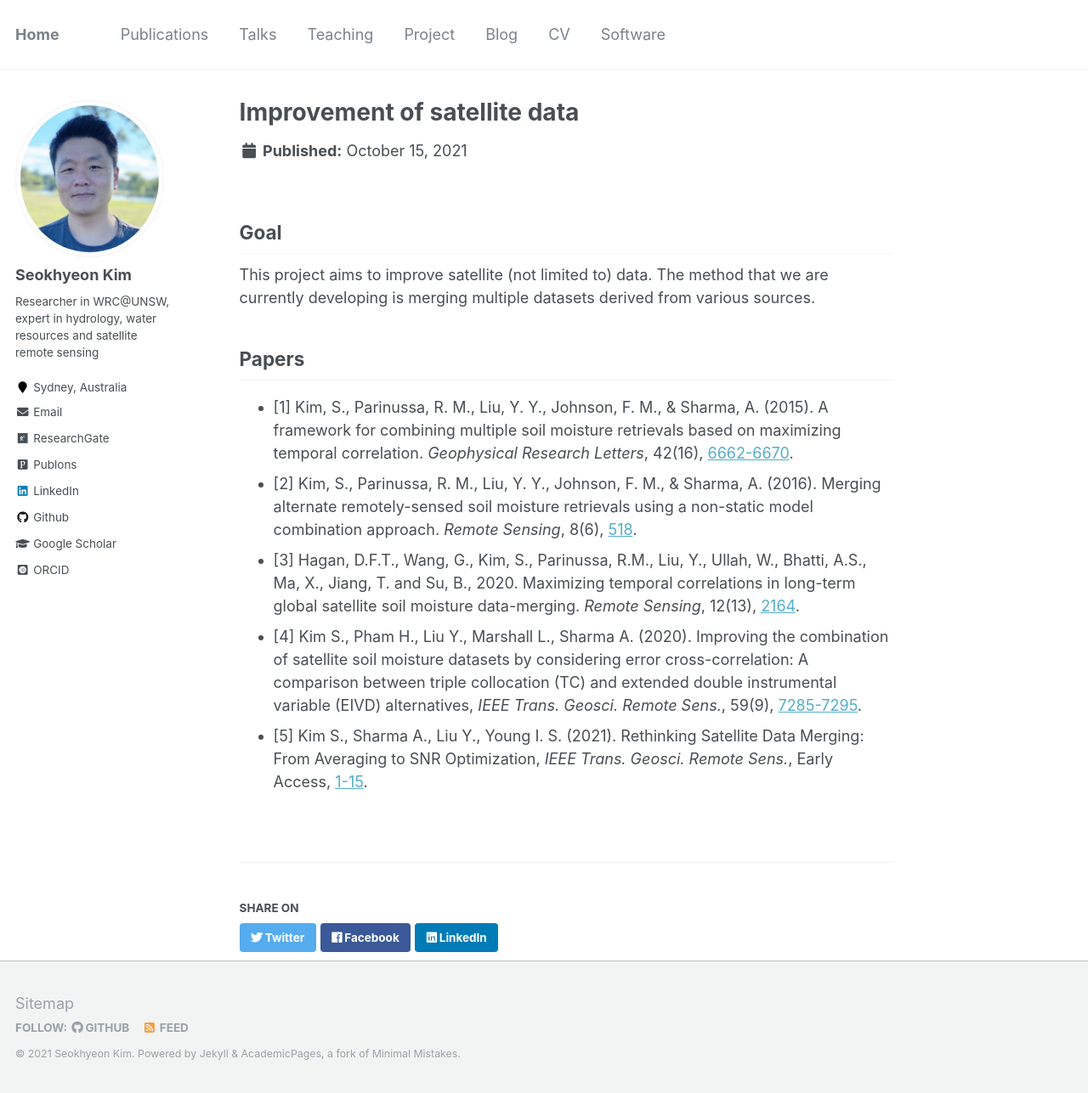
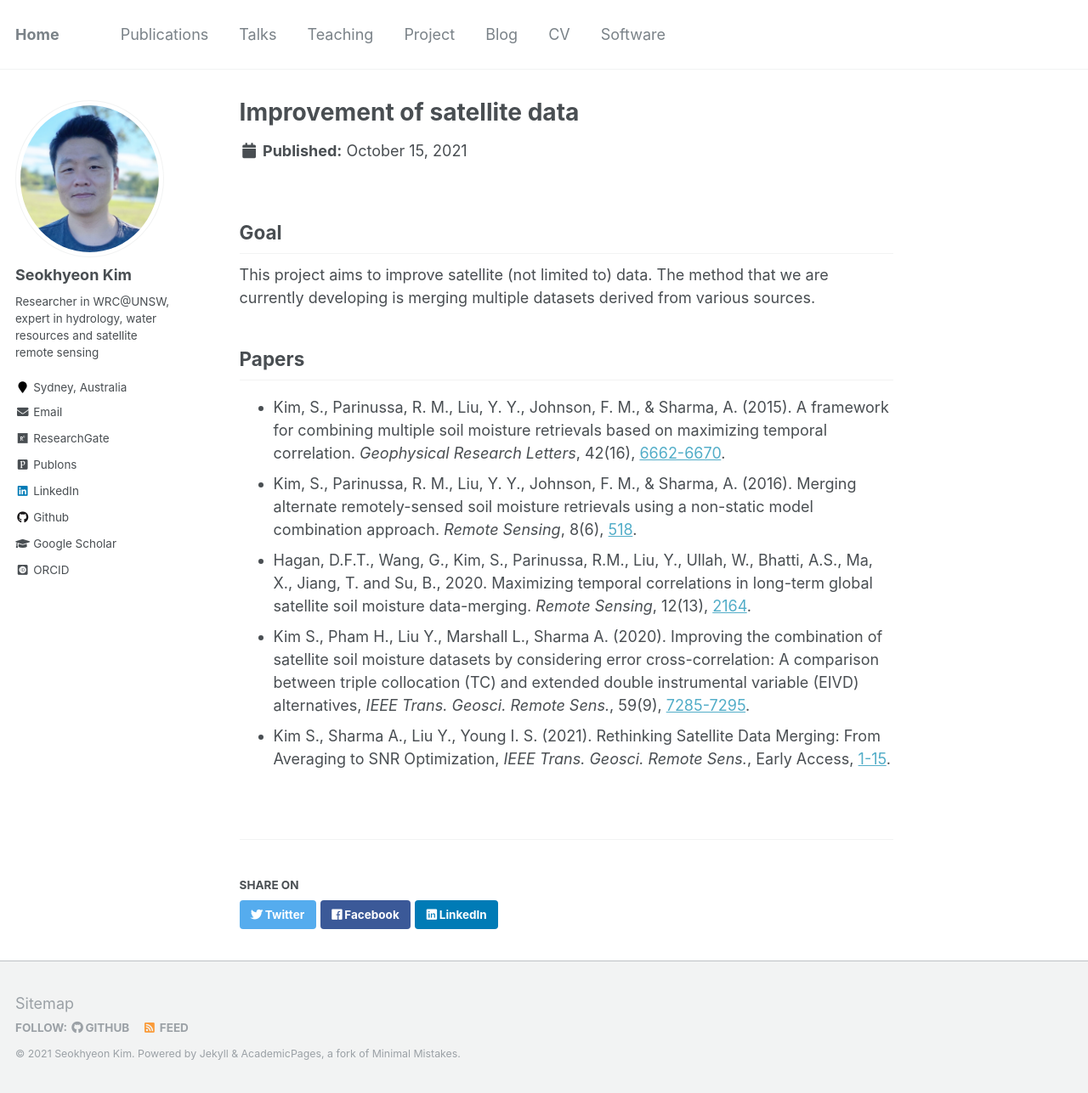
Before and after one commit to uawds/SanghoonJunWater.github.io, a Jekyll site: the page built from _portfolio/project-1_dataImprove.md, in a window 1280 px wide and 1287 px high. Shown: the whole window at 85% size. Built offline with Jekyll 4.4.1, drawn with Linux system fonts in a browser that asks for light colours; some web fonts are replaced.

Commit message:
Update project-1_dataImprove.md

```diff
--- a/_portfolio/project-1_dataImprove.md
+++ b/_portfolio/project-1_dataImprove.md
@@ -7,8 +7,8 @@ collection: project
 This project aims to improve satellite (not limited to) data. The method that we are currently developing is merging multiple datasets derived from various sources.
 
 ## Papers
-* [1]	Kim, S., Parinussa, R. M., Liu, Y. Y., Johnson, F. M., & Sharma, A. (2015). A framework for combining multiple soil moisture retrievals based on maximizing temporal correlation. <i>Geophysical Research Letters</i>, 42(16), <a href="https://steelpl.github.io/publication/2015-07-23-paper-GRL" target="_blank" rel="noopener noreferrer">6662-6670</a>.
-* [2]	Kim, S., Parinussa, R. M., Liu, Y. Y., Johnson, F. M., & Sharma, A. (2016). Merging alternate remotely-sensed soil moisture retrievals using a non-static model combination approach. <i>Remote Sensing</i>, 8(6), <a href="https://steelpl.github.io/publication/2016-06-21-paper-RS" target="_blank" rel="noopener noreferrer">518</a>.
-* [3]	Hagan, D.F.T., Wang, G., Kim, S., Parinussa, R.M., Liu, Y., Ullah, W., Bhatti, A.S., Ma, X., Jiang, T. and Su, B., 2020. Maximizing temporal correlations in long-term global satellite soil moisture data-merging. <i>Remote Sensing</i>, 12(13), <a href="https://steelpl.github.io/publication/2020-07-07-paper-RS" target="_blank" rel="noopener noreferrer">2164</a>.
-* [4]	Kim S., Pham H., Liu Y., Marshall L., Sharma A. (2020). Improving the combination of satellite soil moisture datasets by considering error cross-correlation: A comparison between triple collocation (TC) and extended double instrumental variable (EIVD) alternatives, <i>IEEE Trans. Geosci. Remote Sens.</i>, 59(9), <a href="https://steelpl.github.io/publication/2020-11-02-paper-IEEE_TGRS" target="_blank" rel="noopener noreferrer">7285-7295</a>.
-* [5]	Kim S., Sharma A., Liu Y., Young I. S. (2021). Rethinking Satellite Data Merging: From Averaging to SNR Optimization, <i>IEEE Trans. Geosci. Remote Sens.</i>, Early Access, <a href="https://steelpl.github.io/publication/2021-08-18-paper-IEEE_TGRS" target="_blank" rel="noopener noreferrer">1-15</a>.
+* Kim, S., Parinussa, R. M., Liu, Y. Y., Johnson, F. M., & Sharma, A. (2015). A framework for combining multiple soil moisture retrievals based on maximizing temporal correlation. <i>Geophysical Research Letters</i>, 42(16), <a href="https://steelpl.github.io/publication/2015-07-23-paper-GRL" target="_blank" rel="noopener noreferrer">6662-6670</a>.
+* Kim, S., Parinussa, R. M., Liu, Y. Y., Johnson, F. M., & Sharma, A. (2016). Merging alternate remotely-sensed soil moisture retrievals using a non-static model combination approach. <i>Remote Sensing</i>, 8(6), <a href="https://steelpl.github.io/publication/2016-06-21-paper-RS" target="_blank" rel="noopener noreferrer">518</a>.
+* Hagan, D.F.T., Wang, G., Kim, S., Parinussa, R.M., Liu, Y., Ullah, W., Bhatti, A.S., Ma, X., Jiang, T. and Su, B., 2020. Maximizing temporal correlations in long-term global satellite soil moisture data-merging. <i>Remote Sensing</i>, 12(13), <a href="https://steelpl.github.io/publication/2020-07-07-paper-RS" target="_blank" rel="noopener noreferrer">2164</a>.
+* Kim S., Pham H., Liu Y., Marshall L., Sharma A. (2020). Improving the combination of satellite soil moisture datasets by considering error cross-correlation: A comparison between triple collocation (TC) and extended double instrumental variable (EIVD) alternatives, <i>IEEE Trans. Geosci. Remote Sens.</i>, 59(9), <a href="https://steelpl.github.io/publication/2020-11-02-paper-IEEE_TGRS" target="_blank" rel="noopener noreferrer">7285-7295</a>.
+* Kim S., Sharma A., Liu Y., Young I. S. (2021). Rethinking Satellite Data Merging: From Averaging to SNR Optimization, <i>IEEE Trans. Geosci. Remote Sens.</i>, Early Access, <a href="https://steelpl.github.io/publication/2021-08-18-paper-IEEE_TGRS" target="_blank" rel="noopener noreferrer">1-15</a>.
```
